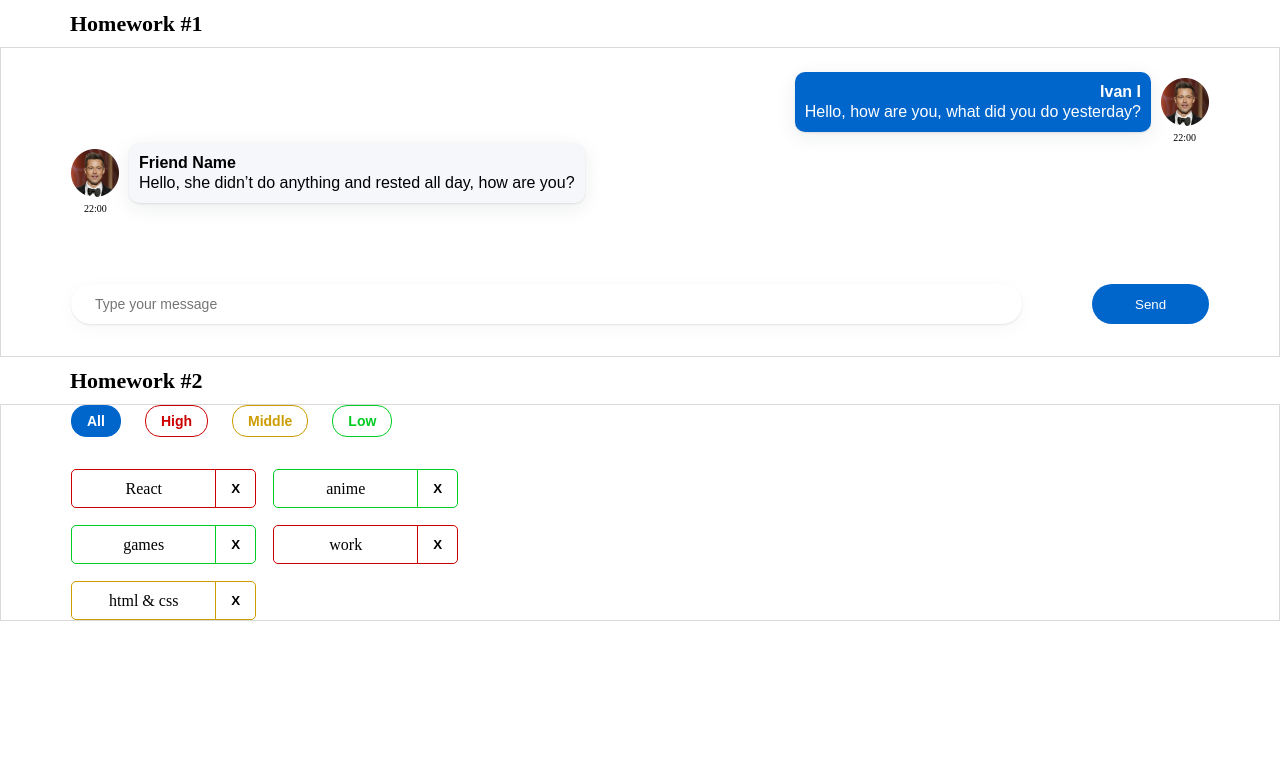
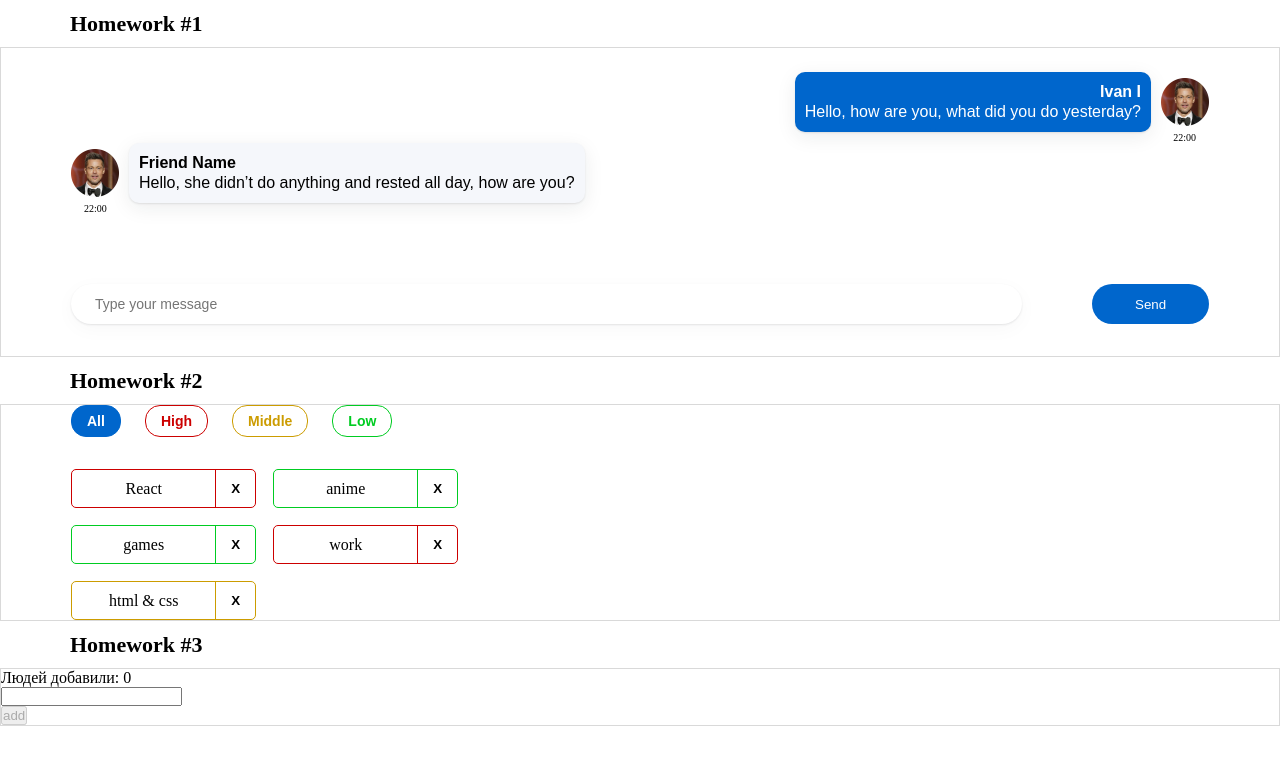
Before and after one commit to Venzelland/hws2-master, a React (Create React App) app: page /#/ in a window 1280 px wide. Shown: the top 764 px of the page. Built offline with nearby package versions, Linux system fonts and the light colour scheme.

Commit message:
lesson 3 done

```diff
--- a/src/s1-main/App.tsx
+++ b/src/s1-main/App.tsx
@@ -2,6 +2,7 @@
 import s from './App.module.css'
 import HW1 from '../s2-homeworks/hw01/HW1'
 import HW2 from "../s2-homeworks/hw02/HW2";
+import HW3 from "../s2-homeworks/hw03/HW3";
 
 function App() {
     return (
@@ -9,7 +10,7 @@
             <HW1/>
             {/*раскомментировать по ходу выполнения*/}
             <HW2/>
-            {/*<HW3/>*/}
+            <HW3/>
             {/*<HW4/>*/}
 
             {/*при выполнении дз 5 и более - закомментировать здесь дз 1-4, так как они есть внутри дз 5*/}
--- a/src/s2-homeworks/hw03/Greeting.tsx
+++ b/src/s2-homeworks/hw03/Greeting.tsx
@@ -2,14 +2,14 @@
 import s from './Greeting.module.css'
 
 type GreetingPropsType = {
-    name: any // need to fix any
-    setNameCallback: any // need to fix any
-    addUser: any // need to fix any
-    onBlur: any // need to fix any
-    onEnter: any // need to fix any
-    error: any // need to fix any
-    totalUsers: any // need to fix any
-    lastUserName?: any // need to fix any
+    name: string // need to fix any!
+    setNameCallback: (e: ChangeEvent<HTMLInputElement>) => void // need to fix any!
+    addUser: () => void // need to fix any!
+    onBlur: () => void // need to fix any!
+    onEnter: (e: KeyboardEvent<HTMLInputElement>) => void // need to fix any!
+    error: string // need to fix any!
+    totalUsers: number // need to fix any!
+    lastUserName?: string // need to fix any!
 }
 
 // презентационная компонента (для верстальщика)
@@ -25,7 +25,7 @@
         lastUserName,
     } // деструктуризация пропсов
 ) => {
-    const inputClass = s.errorInput // need to fix with (?:)
+    const inputClass = error ? s.errorInput : '' // need to fix with (?:)!
 
     return (
         <div id={'hw3-form'} className={s.greetingForm}>
--- a/src/s2-homeworks/hw03/GreetingContainer.tsx
+++ b/src/s2-homeworks/hw03/GreetingContainer.tsx
@@ -1,20 +1,37 @@
-import React, { ChangeEvent, KeyboardEvent, useState } from 'react'
+import React, {ChangeEvent, KeyboardEvent, useState} from 'react'
 import Greeting from './Greeting'
-import { UserType } from './HW3'
+import {UserType} from './HW3'
 
 type GreetingContainerPropsType = {
-    users: any // need to fix any
-    addUserCallback: any // need to fix any
+    users: UserType[] // need to fix any!
+    addUserCallback: (name: string) => void // need to fix any!
 }
 
-export const pureAddUser = (name: any, setError: any, setName: any, addUserCallback: any) => {
+export const pureAddUser = (
+    name: string,
+    setError: React.Dispatch<React.SetStateAction<string>>,
+    setName: React.Dispatch<React.SetStateAction<string>>,
+    addUserCallback: (name: string) => void) => {
+    if (name.trim() === '') {
+        setError('Введите имя')
+    } else {
+        addUserCallback(name)
+        setName('')
+    }
     // если имя пустое - показать ошибку, иначе - добавить юзера и очистить инпут
 }
 
-export const pureOnBlur = (name: any, setError: any) => { // если имя пустое - показать ошибку
+export const pureOnBlur = (name: string, setError: React.Dispatch<React.SetStateAction<string>>) => {
+    if (name.trim() === '') {
+        setError('Введите имя')
+    }// если имя пустое - показать ошибку!
 }
 
-export const pureOnEnter = (e: any, addUser: any) => { // если нажата кнопка Enter - добавить
+export const pureOnEnter = (e: KeyboardEvent<HTMLInputElement>, addUser: () => void) => {
+    if (e.key === 'Enter') {
+        addUser()
+    }
+    // если нажата кнопка Enter - добавить!
 }
 
 // более простой и понятный для новичков
@@ -22,17 +39,18 @@
 
 // более современный и удобный для про :)
 const GreetingContainer: React.FC<GreetingContainerPropsType> = ({
-    users,
-    addUserCallback,
-}) => {
+                                                                     users,
+                                                                     addUserCallback,
+                                                                 }) => {
     // деструктуризация пропсов
-    const [name, setName] = useState<any>('') // need to fix any
-    const [error, setError] = useState<any>('') // need to fix any
+    const [name, setName] = useState('') // need to fix any
+    const [error, setError] = useState('') // need to fix any
 
-    const setNameCallback = (e: any) => { // need to fix any
-        setName('some name') // need to fix
+    const setNameCallback = (e: ChangeEvent<HTMLInputElement>) => { // need to fix any
+        setError('')
+        setName(e.target.value) // need to fix
 
-        error && setError('')
+        // error && setError('')!
     }
     const addUser = () => {
         pureAddUser(name, setError, setName, addUserCallback)
@@ -42,12 +60,12 @@
         pureOnBlur(name, setError)
     }
 
-    const onEnter = (e: any) => {
+    const onEnter = (e: KeyboardEvent<HTMLInputElement>) => {
         pureOnEnter(e, addUser)
     }
 
-    const totalUsers = 0 // need to fix
-    const lastUserName = 'some name' // need to fix
+    const totalUsers = users.length // need to fix!
+    const lastUserName = users.length > 0 ? users[users.length - 1].name : undefined // need to fix!
 
     return (
         <Greeting
--- a/src/s2-homeworks/hw03/HW3.tsx
+++ b/src/s2-homeworks/hw03/HW3.tsx
@@ -19,20 +19,25 @@
 
 // types
 export type UserType = {
-    _id: any // need to fix any
-    name: any // need to fix any
+    _id: string // need to fix any!
+    name: string // need to fix any!
 }
 
-export const pureAddUserCallback = (name: any, setUsers: any, users: any) => { // need to fix any
-    const user = { // need to fix
+export const pureAddUserCallback = (name: string,
+                                    setUsers: any,
+                                    users: UserType[]) => { // need to fix any!
+    const user = {
+        _id: v1(),
+        name,
+        // need to fix!
     }
     setUsers([...users, user])
 }
 
 const HW3 = () => {
-    const [users, setUsers] = useState<any>([]) // need to fix any
+    const [users, setUsers] = useState<UserType[]>([]) // need to fix any
 
-    const addUserCallback = (name: any) => { // need to fix any
+    const addUserCallback = (name: string) => { // need to fix any!
         pureAddUserCallback(name, setUsers, users)
     }
 
```
Also changed, not shown: 1 other file (tests, documents, lock files or other folders).
